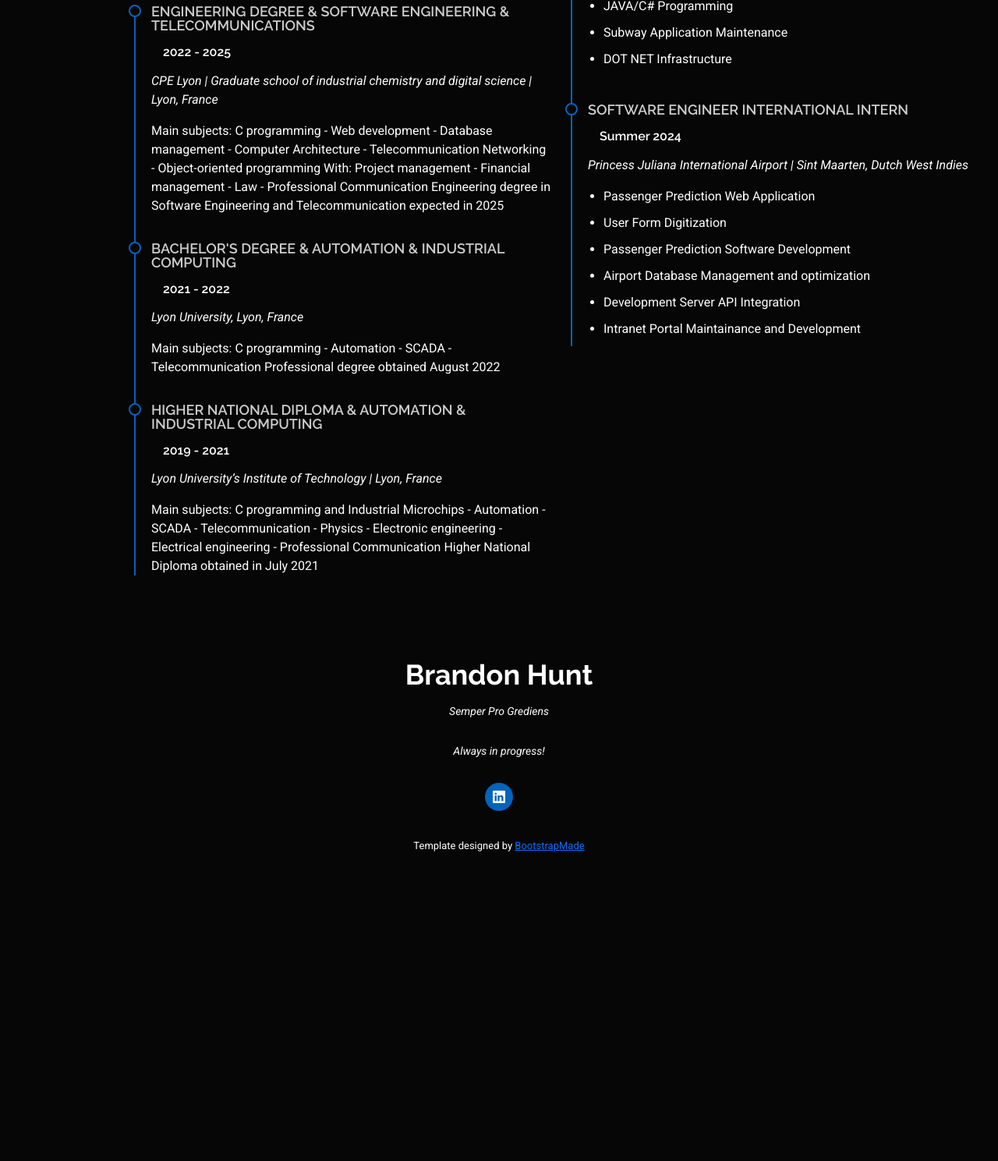
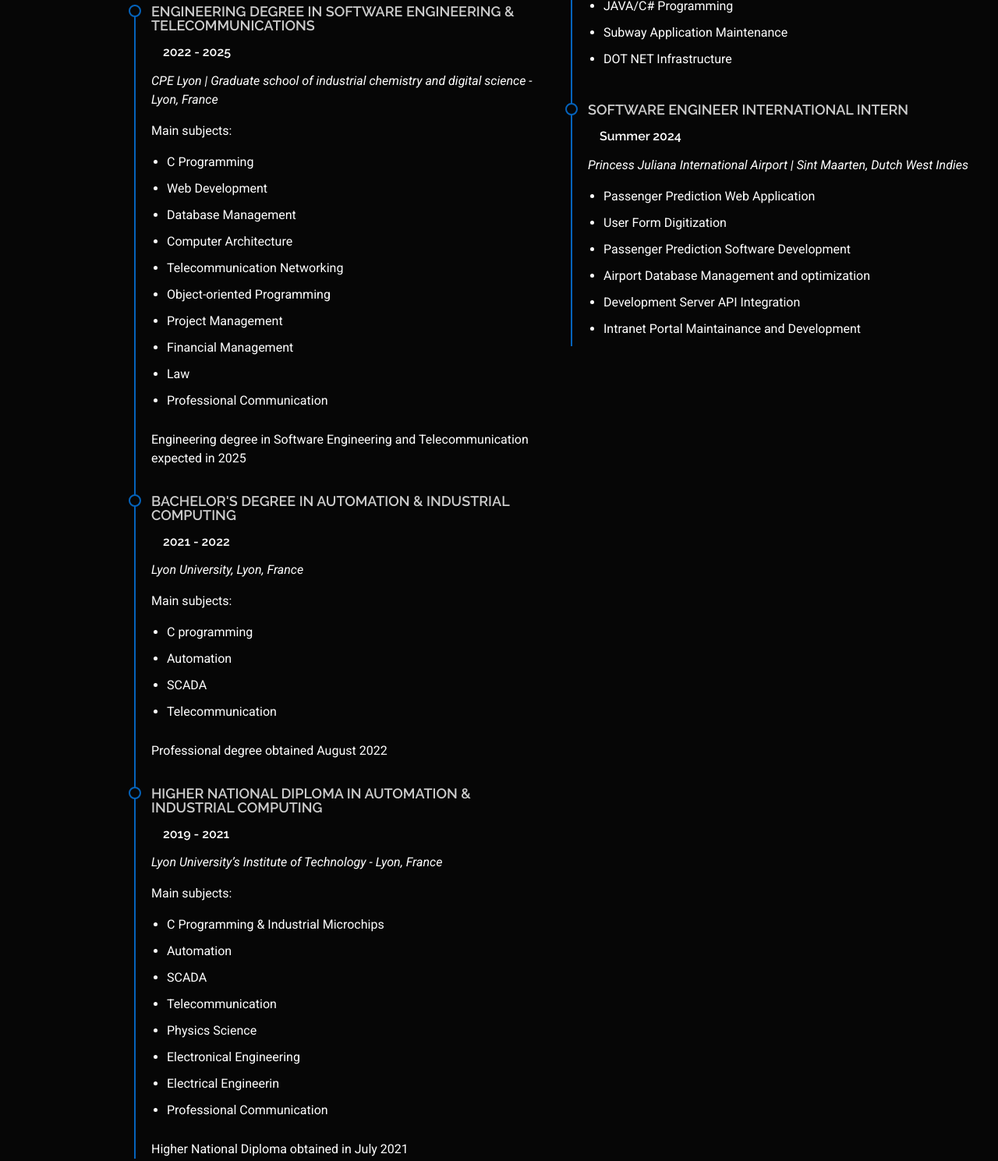
Before and after one commit to Ashersxm/Dev_Portfolio, a plain HTML site: page index.html in a window 1280 px wide. Shown: the part 5639-7128 px from the top of the page at 78% size. Before the commit the page ends 6764 px from the top, so only its background shows below. Drawn offline with nearby package versions, Linux system fonts and the light colour scheme.

Commit message:
Updated resume

```diff
--- a/index.html
+++ b/index.html
@@ -498,27 +498,55 @@
 
             <h3 class="resume-title">Education</h3>
             <div class="resume-item">
-              <h4>Engineering Degree &amp; Software Engineering & Telecommunications</h4>
+              <h4>Engineering Degree In Software Engineering & Telecommunications</h4>
               <h5>2022 - 2025</h5>
-              <p><em>CPE Lyon | Graduate school of industrial chemistry and digital science | Lyon, France</em></p>
-              <p>Main subjects: C programming - Web development - Database management - Computer Architecture - Telecommunication Networking - Object-oriented programming
-                With: Project management - Financial management - Law - Professional Communication
-                Engineering degree in Software Engineering and Telecommunication expected in 2025</p>
+              <p><em>CPE Lyon | Graduate school of industrial chemistry and digital science - Lyon, France</em></p>
+              <p>Main subjects: </p>
+              <ul>
+                <li>C Programming</li>
+                <li>Web Development</li>
+                <li>Database Management</li>
+                <li>Computer Architecture</li>
+                <li>Telecommunication Networking</li>
+                <li>Object-oriented Programming</li>
+                <li>Project Management</li>
+                <li>Financial Management</li>
+                <li>Law</li>
+                <li>Professional Communication</li>
+              </ul>
+                <p>Engineering degree in Software Engineering and Telecommunication expected in 2025</p>
             </div><!-- End Resume Item -->
 
             <div class="resume-item">
-              <h4>Bachelor's Degree &amp; Automation & Industrial Computing</h4>
+              <h4>Bachelor's Degree IN Automation & Industrial Computing</h4>
               <h5>2021 - 2022</h5>
               <p><em>Lyon University, Lyon, France</em></p>
-              <p>Main subjects: C programming - Automation - SCADA - Telecommunication Professional degree obtained August 2022</p>
+              <p>Main subjects:</p>
+              <ul>
+                <li>C programming</li>
+                <li>Automation</li>
+                <li>SCADA</li>
+                <li>Telecommunication</li>
+              </ul>
+            <p>Professional degree obtained August 2022</p>
             </div><!-- End Resume Item -->
 
             <div class="resume-item">
-              <h4>Higher National Diploma &amp; Automation & Industrial Computing</h4>
+              <h4>Higher National Diploma IN Automation & Industrial Computing</h4>
               <h5>2019 - 2021</h5>
-              <p><em>Lyon University’s Institute of Technology | Lyon, France</em></p>
-              <p>Main subjects: C programming and Industrial Microchips - Automation - SCADA - Telecommunication - Physics - Electronic engineering - Electrical engineering - Professional Communication
-                Higher National Diploma obtained in July 2021</p>
+              <p><em>Lyon University’s Institute of Technology - Lyon, France</em></p>
+              <p>Main subjects:</p>
+              <ul>
+                <li>C Programming & Industrial Microchips</li>
+                <li>Automation</li>
+                <li>SCADA</li>
+                <li>Telecommunication</li>
+                <li>Physics Science</li>
+                <li>Electronical Engineering</li>
+                <li>Electrical Engineerin</li>
+                <li>Professional Communication</li>
+              </ul>
+              <p>Higher National Diploma obtained in July 2021</p>
             </div><!-- End Resume Item -->
 
           </div>
```
